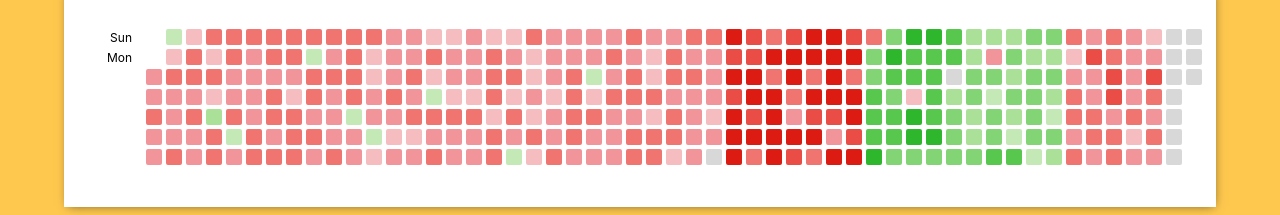
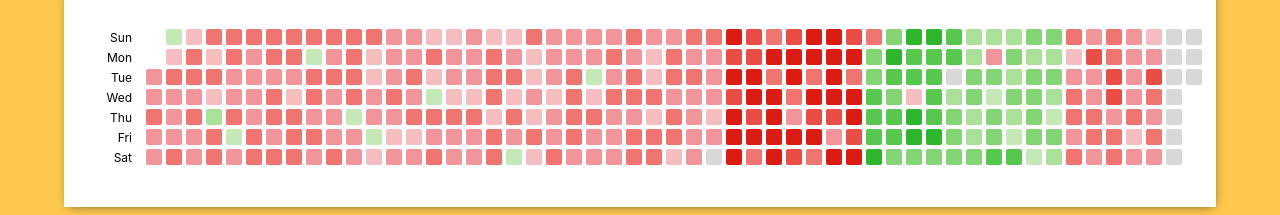
Before and after one commit to KarenOk/heatmap, a React (Create React App) app: page / in a window 1280 px wide. Shown: the part 345-560 px from the top of the page. Built offline with nearby package versions, Linux system fonts and the light colour scheme.

Commit message:
Display weekdays

```diff
--- a/src/components/HeatMap.tsx
+++ b/src/components/HeatMap.tsx
@@ -67,7 +67,13 @@ const HeatMap = () => {
 							)}`}
 							key={index}
 							data-tip={`${txn.date}<br/>Net: ${txn.netTransactions}`}
-						></div>
+						>
+							{month === "Jan" && index + firstDay < 7 && (
+								<p className="heat-map__label heat-map__label--left">
+									{days[index + firstDay]}
+								</p>
+							)}
+						</div>
 					));
 				})}
 			</div>
```
